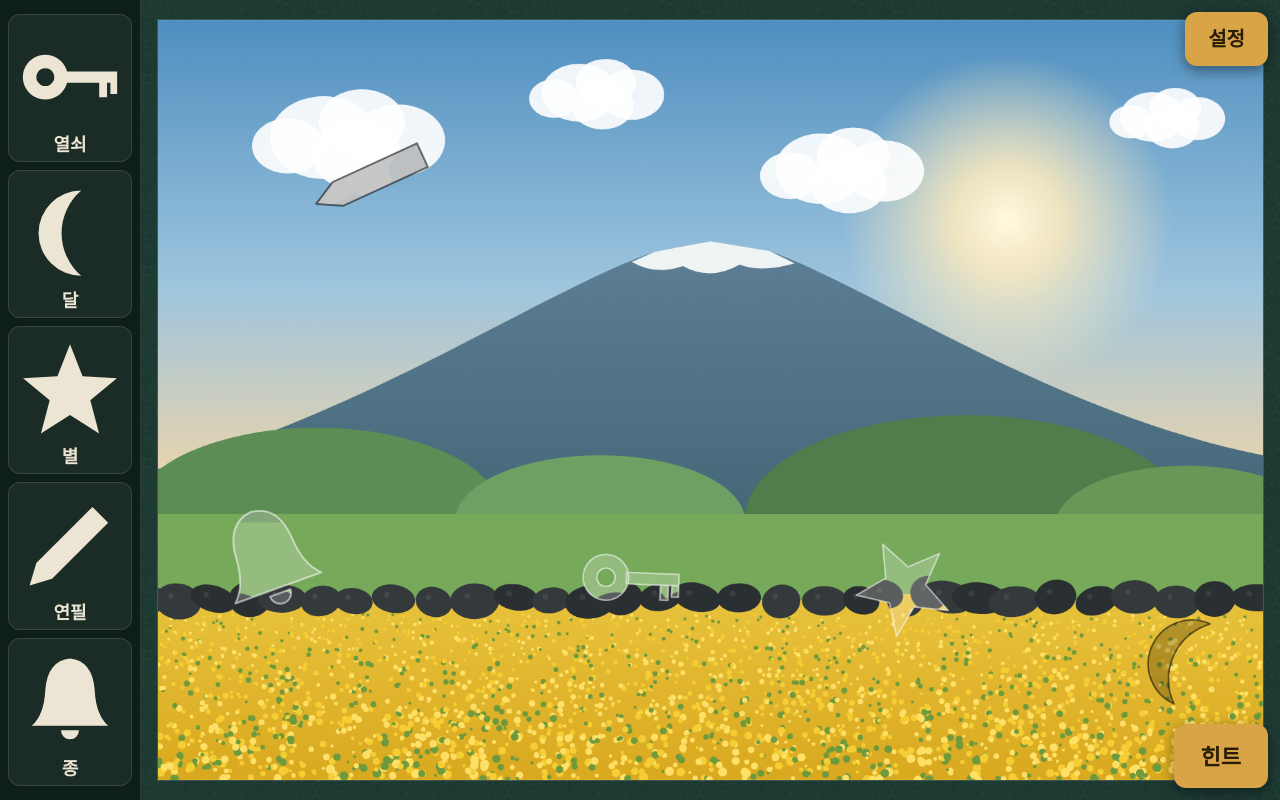
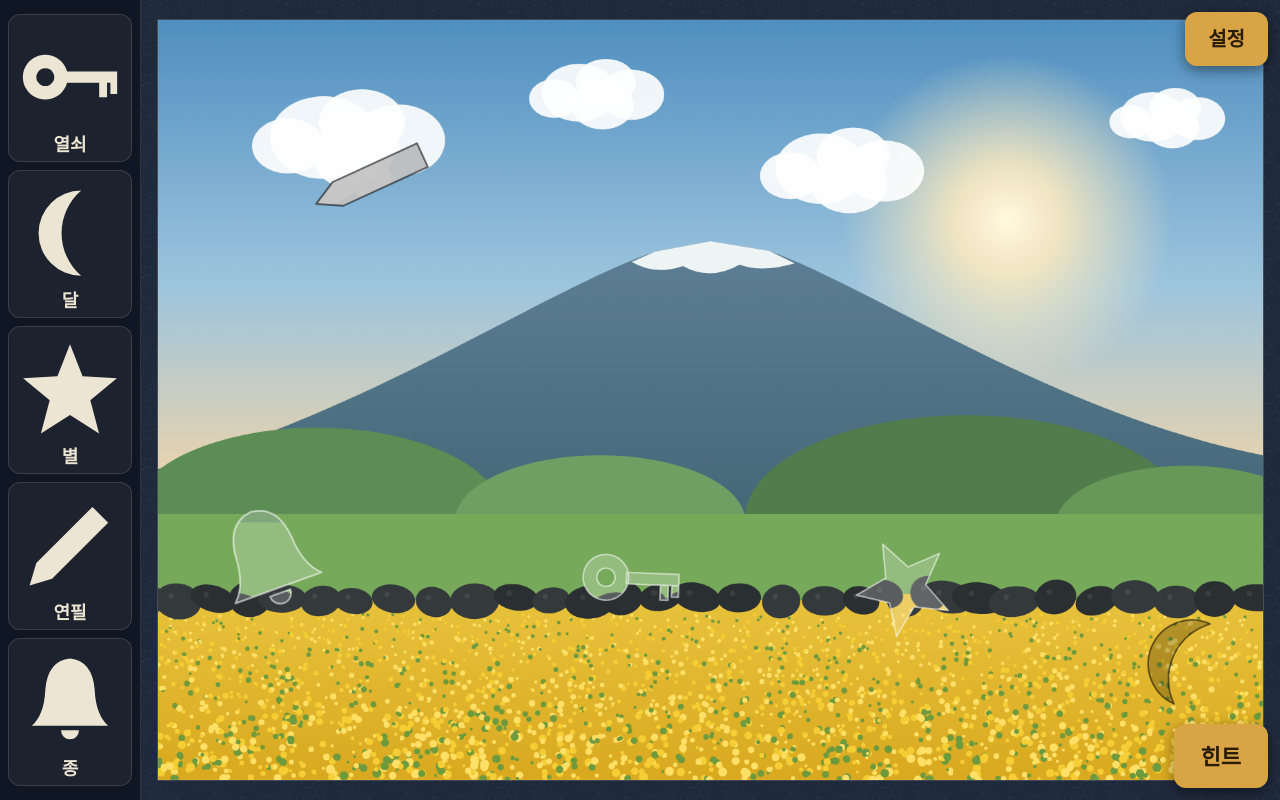
Before and after one commit to angfang780-ops/hidden-picture, a plain HTML site: page index.html in a window 1280 px wide. Drawn offline with Linux system fonts and the light colour scheme; a web font is replaced by a local one.

Commit message:
숨은그림 업데이트 2026-11-03 14:42

```diff
--- a/index.html
+++ b/index.html
@@ -4,7 +4,7 @@
 <title>숨은그림 찾기</title>
 <meta charset="utf-8">
 <meta name="viewport" content="width=device-width, initial-scale=1, maximum-scale=1, user-scalable=no, viewport-fit=cover">
-<meta name="theme-color" content="#12261F">
+<meta name="theme-color" content="#151D2B">
 <meta name="mobile-web-app-capable" content="yes">
 <meta name="apple-mobile-web-app-capable" content="yes">
 <meta name="apple-mobile-web-app-status-bar-style" content="black-translucent">
@@ -20,11 +20,11 @@
   html{padding-top:env(safe-area-inset-top,0px);padding-bottom:env(safe-area-inset-bottom,0px)}
   :root{
     color-scheme: dark;
-    --felt:#1D3A33;
-    --felt-deep:#12261F;
-    --bar:#0E1F1A;
+    --felt:#1F2A3C;
+    --felt-deep:#151D2B;
+    --bar:#101724;
     --ink:#ECE5D3;
-    --ink-dim:#9FB3A8;
+    --ink-dim:#A3AEC2;
     --brass:#D8A445;
     --brass-ink:#2A1D06;
     --line:rgba(236,229,211,.14);
@@ -83,7 +83,7 @@
   }
   .item svg{flex:1 1 auto;min-height:0;width:100%;fill:currentColor}
   .item.found{background:var(--brass);color:var(--brass-ink);border-color:transparent}
-  .veil{position:absolute;inset:0;display:grid;place-items:center;padding:16px;background:rgba(6,16,13,.55);overflow:auto}
+  .veil{position:absolute;inset:0;display:grid;place-items:center;padding:16px;background:rgba(8,12,20,.55);overflow:auto}
   .card{
     width:min(100%,460px);padding:26px 24px 24px;border-radius:18px;
     background:var(--bar);border:1px solid var(--line);box-shadow:0 20px 50px rgba(0,0,0,.5);
@@ -389,7 +389,7 @@
   function makeFelt(){
     const c = document.createElement('canvas'); c.width = c.height = 192;
     const g = c.getContext('2d');
-    g.fillStyle = '#1D3A33'; g.fillRect(0,0,192,192);
+    g.fillStyle = '#1F2A3C'; g.fillRect(0,0,192,192);
     let s = 7;
     const r = () => (s = (s*16807) % 2147483647) / 2147483647;
     for (let i = 0; i < 2600; i++){
--- a/sw.js
+++ b/sw.js
@@ -1,5 +1,5 @@
 // 오프라인에서도 열리도록 앱 파일을 저장해 두고, 인터넷이 되면 새 버전으로 갱신한다.
-const CACHE = 'hidden-picture-v5';
+const CACHE = 'hidden-picture-v6';
 const FILES = ['./', './index.html', './manifest.webmanifest', './icon-192.png', './icon-512.png', './icon-maskable-512.png'];
 
 self.addEventListener('install', e => {
```
Also changed, not shown: manifest.webmanifest.
